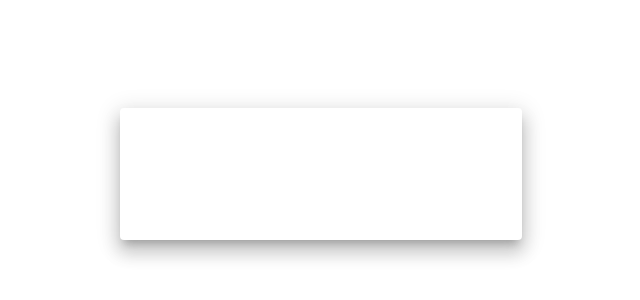
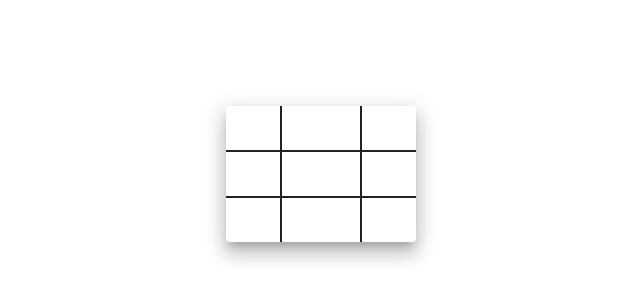
Before and after one commit to hmuir28/Tic-Tac-Toe, a Vue app in the folder vue/: page / in a window 1280 px wide. Shown: the part 226-526 px from the top of the page, without its empty margins (319-959 px from the left). Built offline with nearby package versions, Linux system fonts and the light colour scheme.

Commit message:
Paint board

```diff
--- a/vue/src/components/Board/Board.vue
+++ b/vue/src/components/Board/Board.vue
@@ -10,9 +10,9 @@
           justify="center"
         >
           <v-col
-            cols="12"
-            sm="8"
-            md="4"
+            cols="8"
+            sm="4"
+            md="2"
           >
             <v-card class="elevation-12">
               <TicTacToc
--- a/vue/src/components/Cell/Cell.vue
+++ b/vue/src/components/Cell/Cell.vue
@@ -1,5 +1,6 @@
 <template>
   <v-btn
+    class="sizeCell"
     type="button"
     text
     large
@@ -37,3 +38,9 @@ export default {
 }
 
 </script>
+
+<style scoped>
+.sizeCell {
+  width: 100%;
+}
+</style>
--- a/vue/src/components/TicTacToc/TicTacToc.vue
+++ b/vue/src/components/TicTacToc/TicTacToc.vue
@@ -1,9 +1,14 @@
 <template>
   <div class="tic-tac-toc layout">
-    <div v-for="(row, i) in board" class="grid-row" :key="i">
-      <div v-for="(col, j) in row" :key="j">
+    <div v-for="(row, i) in board"
+      class="gridRow"
+      :class="paintRowBorder(i)"
+      :key="i">
+      <div v-for="(col, j) in row"
+        class="gridCell"
+        :class="paintCellBorder(j)"
+        :key="j">
         <Cell
-          :class="paintBoard(j)"
           :col="j"
           :row="i"
           :symbol="col"
@@ -42,8 +47,24 @@ export default {
       this.$set(this.board, coordenates.x, newRow);
     },
 
-    paintBoard() {
-      // TODO: algorithm to paint borders within board
+    paintRowBorder(coordenateX) {
+      let className = '';
+
+      if (coordenateX !== this.board.length - 1) className = 'borderBottom ';
+
+      return className;
+    },
+
+    paintCellBorder(coordenateY) {
+      let className = '';
+
+      if (coordenateY === 0) {
+        className += 'borderRight';
+      } else if (coordenateY === this.board.length - 1) {
+        className += 'borderLeft';
+      }
+
+      return className;
     }
   },
 
@@ -62,7 +83,19 @@ export default {
 </script>
 
 <style scoped>
-.grid-row {
+.borderBottom {
+  border-bottom: 2px solid;
+}
+.borderRight {
+  border-right: 2px solid;
+}
+.borderLeft {
+  border-left: 2px solid;
+}
+.gridCell {
+  width: 100%;
+}
+.gridRow {
   display: flex;
   justify-content: center;
   width: 100%;
```
